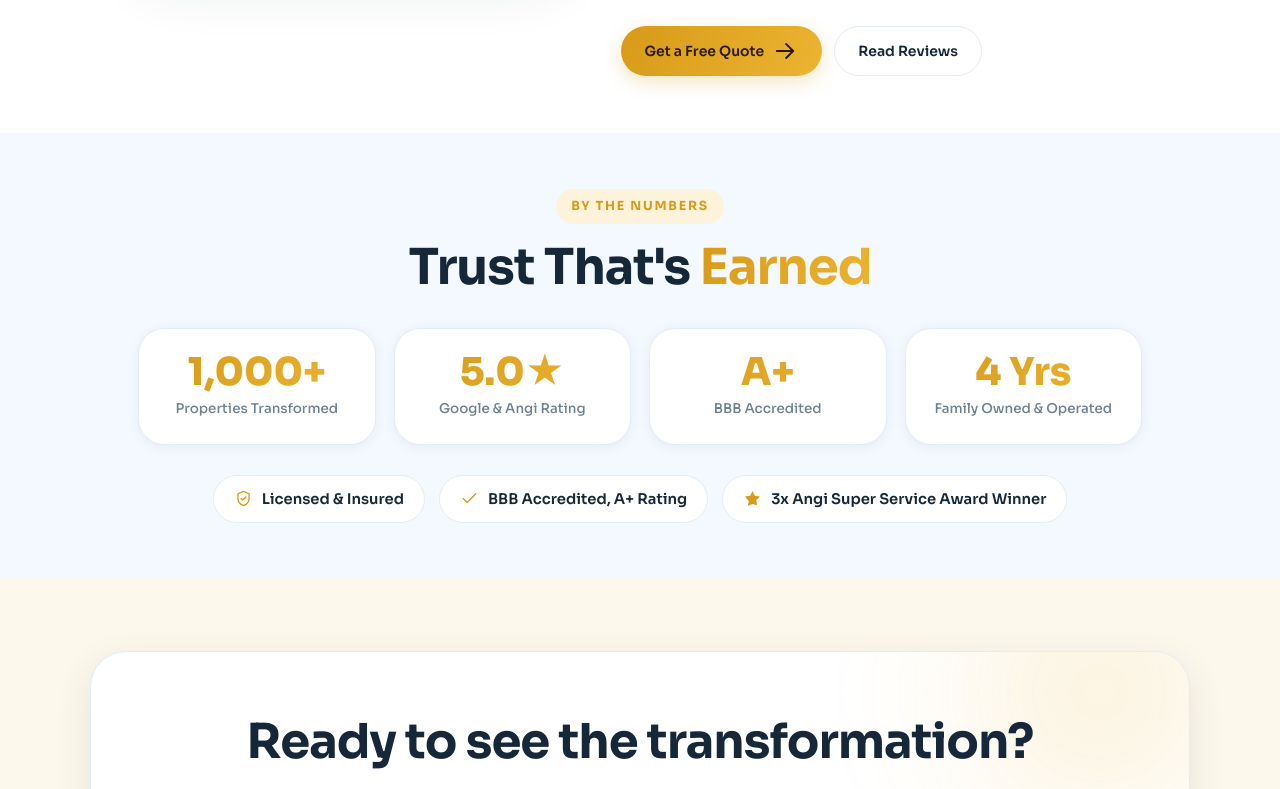
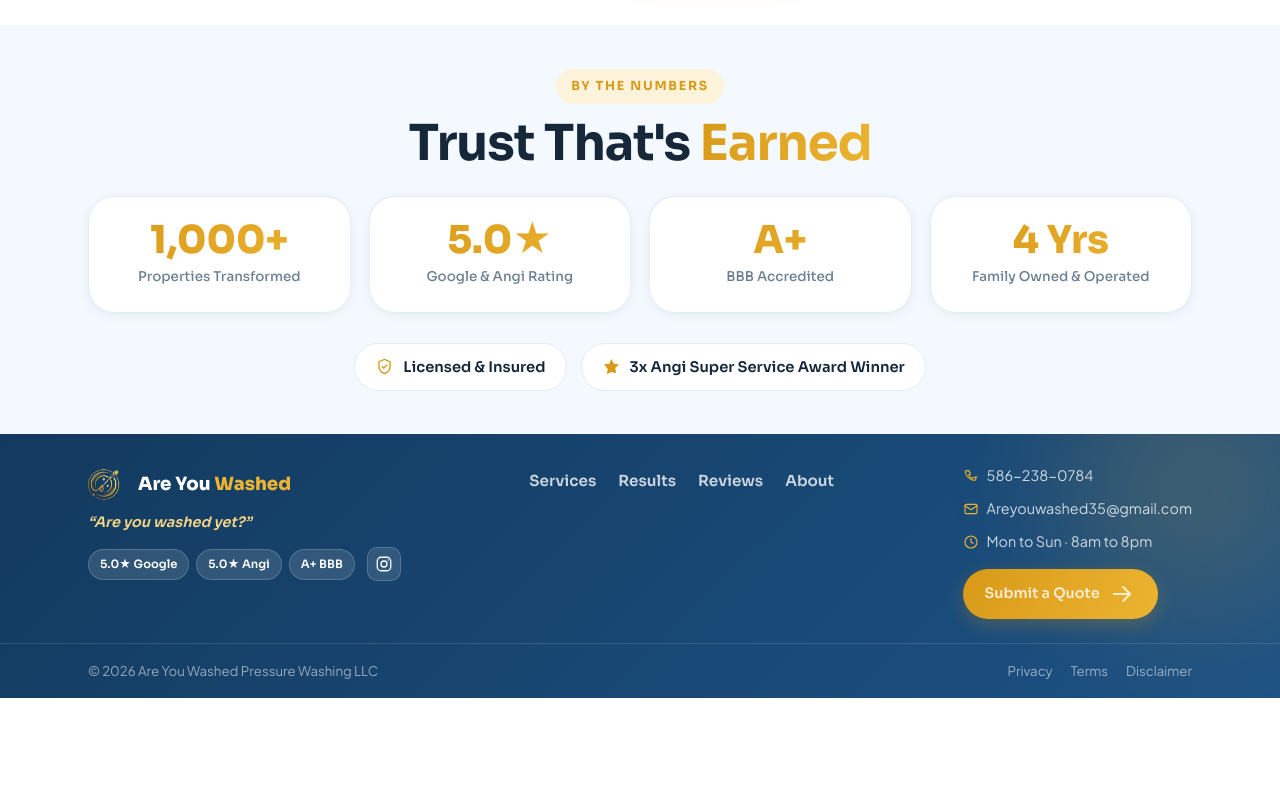
Before and after one commit to notAntonioWilson/are_you_washed, a Next.js app: page /about in a window 1280 px wide. Shown: the part 931-1720 px from the top of the page. After the commit the page ends 1629 px from the top, so only its background shows below. Built offline with nearby package versions, Linux system fonts and the light colour scheme.

Commit message:
Add Home to nav; site-wide vertical compression (PageHero, sections, hero, statsbar, CTA) + wider 1200 container; About page: remove BBB credential chip and bottom CTA band

```diff
--- a/app/about/page.tsx
+++ b/app/about/page.tsx
@@ -3,9 +3,8 @@ import Image from "next/image";
 import Link from "next/link";
 import PageHero from "@/components/PageHero";
 import Reveal from "@/components/Reveal";
-import { CTABand } from "@/components/Sections";
 import { Icons } from "@/components/Icons";
-import { site, trust, stats } from "@/lib/site";
+import { site, stats } from "@/lib/site";
 
 export const metadata: Metadata = {
   title: "About Us",
@@ -80,7 +79,6 @@ export default function AboutPage() {
           </div>
           <div className="about-creds reveal">
             <div className="cred"><Icons.shield className="cred-ic" /> Licensed &amp; Insured</div>
-            <div className="cred"><Icons.check className="cred-ic" /> BBB Accredited, {trust.bbbRating} Rating</div>
             <div className="cred"><Icons.star className="cred-ic" /> 3x Angi Super Service Award Winner</div>
           </div>
         </div>
@@ -108,8 +106,6 @@ export default function AboutPage() {
           @media (max-width: 760px) { .about-stats { grid-template-columns: 1fr 1fr; } }
         `}</style>
       </section>
-
-      <CTABand />
     </>
   );
 }
--- a/app/globals.css
+++ b/app/globals.css
@@ -48,7 +48,7 @@
   --r-xl: 36px;
   --r-pill: 999px;
 
-  --maxw: 1100px;
+  --maxw: 1200px;
   --nav-h: 72px;
 
   --font-display: var(--font-sora), -apple-system, BlinkMacSystemFont, sans-serif;
@@ -99,7 +99,7 @@ ul { list-style: none; }
 }
 
 /* ---------- Section rhythm (tighter / more compact) ---------- */
-.section { padding: clamp(30px, 4.4vw, 58px) 0; position: relative; }
+.section { padding: clamp(22px, 3.4vw, 44px) 0; position: relative; }
 .section-tint { background: var(--bg-tint); }
 .section-maize { background: var(--bg-maize); }
 
@@ -116,12 +116,12 @@ ul { list-style: none; }
   padding: 7px 15px;
   background: var(--maize-pale);
   border-radius: var(--r-pill);
-  margin-bottom: 16px;
+  margin-bottom: 12px;
 }
 
 .section-title {
   font-size: clamp(1.9rem, 4.6vw, 3.1rem);
-  margin-bottom: 14px;
+  margin-bottom: 11px;
 }
 .section-title .accent {
   background: linear-gradient(115deg, var(--maize-deep), var(--maize));
@@ -134,7 +134,7 @@ ul { list-style: none; }
   color: var(--ink-muted);
   max-width: 600px;
 }
-.section-head { margin-bottom: clamp(20px, 2.8vw, 34px); }
+.section-head { margin-bottom: clamp(15px, 2.2vw, 26px); }
 .section-head.center { text-align: center; }
 .section-head.center .section-sub { margin: 0 auto; }
 
--- a/components/Hero.tsx
+++ b/components/Hero.tsx
@@ -69,11 +69,11 @@ export default function Hero() {
       <style>{`
         .hero {
           position: relative;
-          min-height: 100svh;
+          min-height: 88svh;
           display: flex;
           align-items: center;
-          padding-top: calc(var(--nav-h) + 32px);
-          padding-bottom: 52px;
+          padding-top: calc(var(--nav-h) + 20px);
+          padding-bottom: 36px;
           overflow: hidden;
           --hero-video-opacity: 0.14;
         }
--- a/components/Nav.tsx
+++ b/components/Nav.tsx
@@ -7,6 +7,7 @@ import { site } from "@/lib/site";
 import { Icons } from "./Icons";
 
 const links = [
+  { href: "/", label: "Home" },
   { href: "/services", label: "Services" },
   { href: "/results", label: "Results" },
   { href: "/reviews", label: "Reviews" },
--- a/components/PageHero.tsx
+++ b/components/PageHero.tsx
@@ -26,7 +26,7 @@ export default function PageHero({
         .pagehero {
           position: relative;
           overflow: hidden;
-          padding: calc(var(--nav-h) + clamp(36px,6vw,68px)) 0 clamp(36px,5vw,60px);
+          padding: calc(var(--nav-h) + clamp(16px,2.4vw,30px)) 0 clamp(18px,2.6vw,34px);
           background: linear-gradient(180deg, var(--aqua-soft) 0%, var(--bg-maize) 70%, var(--white) 100%);
           text-align: center;
         }
@@ -35,7 +35,7 @@ export default function PageHero({
         .pagehero-inner { position: relative; z-index: 1; }
         .pagehero-title {
           font-size: clamp(2.3rem, 5.5vw, 4rem);
-          margin-bottom: 16px;
+          margin-bottom: 10px;
         }
         .pagehero-title .accent {
           background: linear-gradient(120deg, var(--maize-deep), var(--maize));
@@ -44,7 +44,7 @@ export default function PageHero({
         .pagehero-sub {
           font-size: clamp(1rem, 2vw, 1.2rem);
           color: var(--ink-muted);
-          max-width: 640px;
+          max-width: 720px;
           margin: 0 auto;
         }
       `}</style>
--- a/components/Sections.tsx
+++ b/components/Sections.tsx
@@ -31,7 +31,7 @@ export function StatsBar() {
           display: grid;
           grid-template-columns: repeat(4, 1fr);
           gap: 24px;
-          padding: clamp(32px, 4.5vw, 52px) clamp(20px,5vw,48px);
+          padding: clamp(22px, 3.4vw, 40px) clamp(20px,5vw,48px);
         }
         .stat { text-align: center; }
         .stat-value {
@@ -77,14 +77,14 @@ export function CTABand() {
         </div>
       </div>
       <style>{`
-        .ctaband { padding: clamp(44px,6vw,72px) 0; background: var(--bg-maize); }
+        .ctaband { padding: clamp(30px,4.4vw,50px) 0; background: var(--bg-maize); }
         .ctaband-inner {
           position: relative;
           text-align: center;
           background: var(--white);
           border: 1px solid var(--line);
           border-radius: var(--r-xl);
-          padding: clamp(36px, 5.5vw, 64px) clamp(24px,5vw,48px);
+          padding: clamp(28px, 4.4vw, 46px) clamp(24px,5vw,48px);
           box-shadow: var(--shadow-md);
           overflow: hidden;
         }
```
